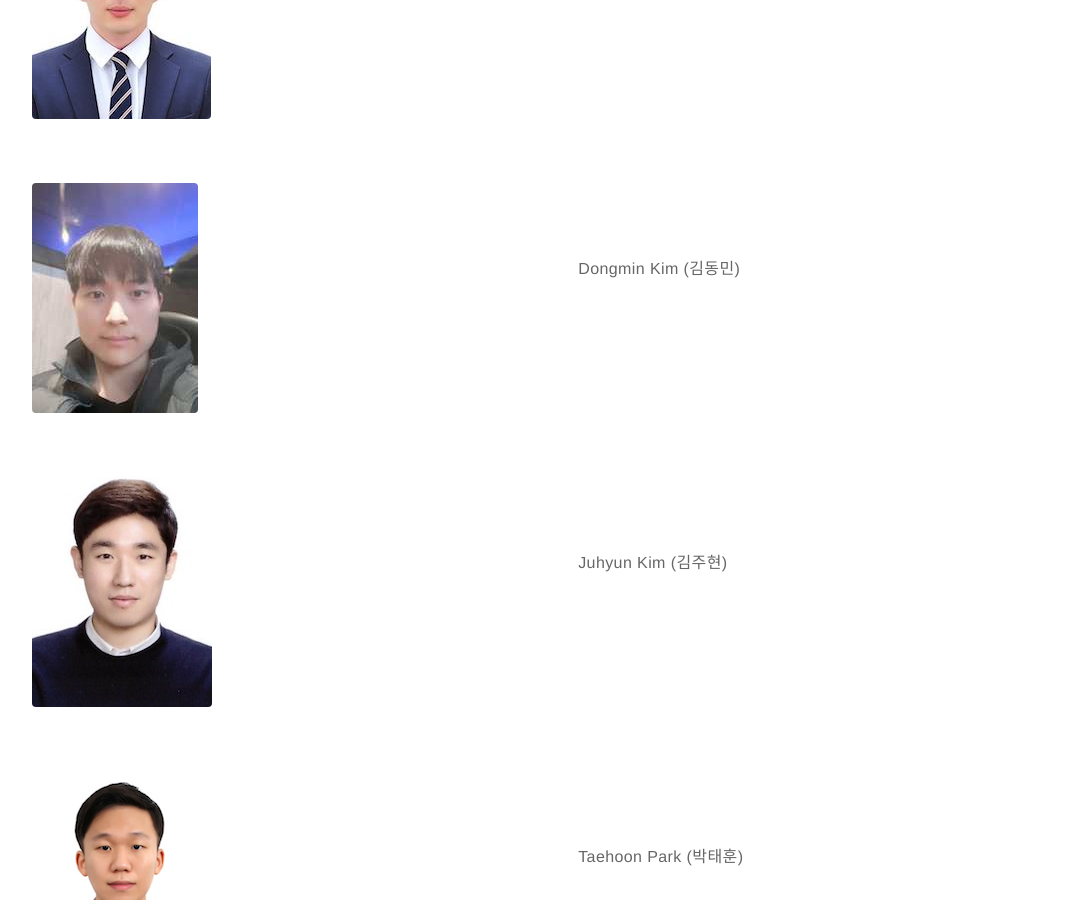
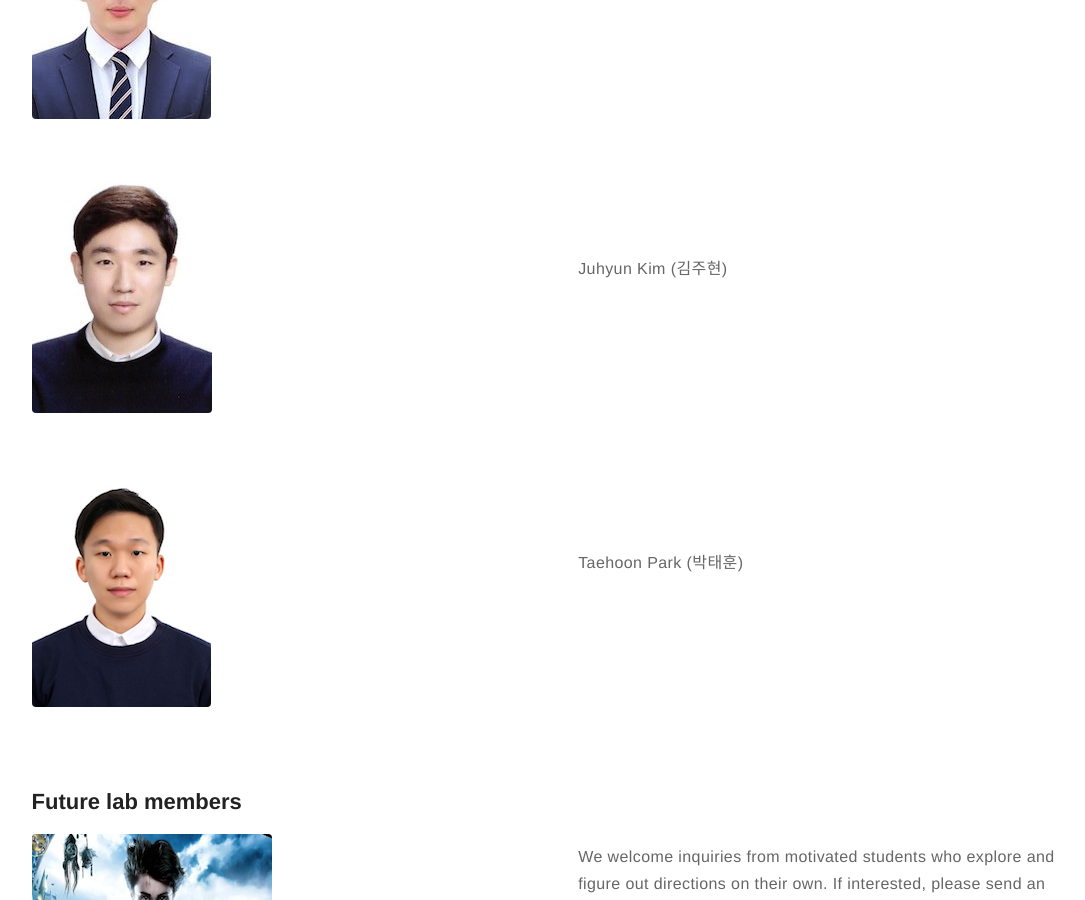
Before and after one commit to kijungyoon/kijungyoon.github.io, a Jekyll site: the page built from people.md, in a window 1280 px wide and 900 px high, scrolled down 1364 px. Shown: the whole window, without its empty margins (82-1167 px from the left). Built offline with Jekyll 4.4.1, drawn with Linux system fonts in a browser that asks for light colours.

Commit message:
Update people.md

```diff
--- a/people.md
+++ b/people.md
@@ -43,18 +43,6 @@ layout: page
 
 <div class="side-by-side">
     <div class="toleft">
-	<img class="image" src="https://kijungyoon.github.io/assets/images/DongminKim.jpg" alt="Alt Text">
-	<figcaption class="caption"></figcaption>
-    </div>
-
-    <div class="toright">
-    <br><br><br><br>
-    <p><b>Dongmin Kim (김동민)</b></p>
-    </div>
-</div>
-
-<div class="side-by-side">
-    <div class="toleft">
 	<img class="image" src="https://kijungyoon.github.io/assets/images/JuhyunKim.jpg" alt="Alt Text">
 	<figcaption class="caption"></figcaption>
     </div>
```
